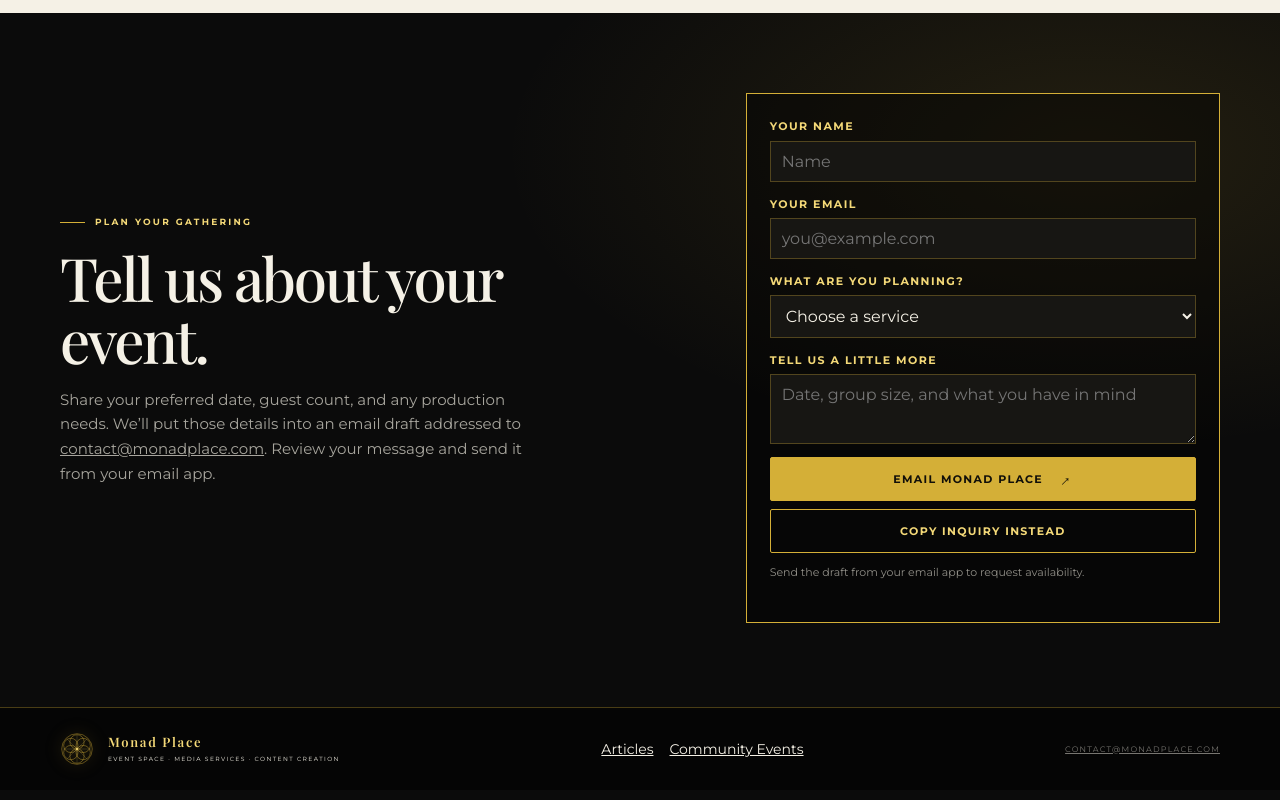
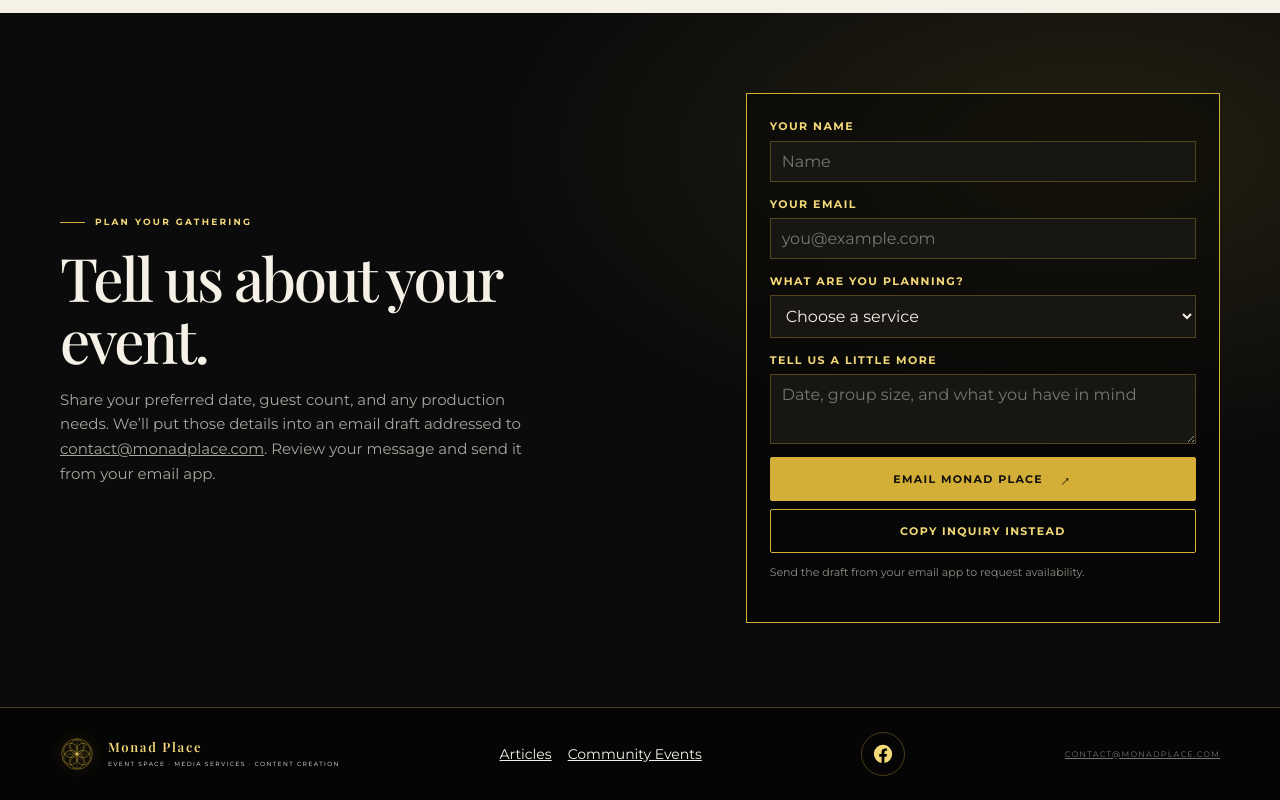
Before and after one commit to Monadplace/Monad-Place, a plain HTML site: page index.html in a window 1280 px wide. Shown: the part 4350-5150 px from the top of the page. Drawn offline with nearby package versions, Linux system fonts and the light colour scheme; files whose address does not match are found by name.

Commit message:
Link Facebook page from the homepage footer

```diff
--- a/index.html
+++ b/index.html
@@ -147,6 +147,8 @@
     .footer .brand-icon { width: 34px; height: 34px; }
     .footer .brand-name { font-size: 13px; }
     .footer .brand-tag { font-size: 6px; }
+    .footer-facebook { display: inline-grid; place-items: center; width: 44px; height: 44px; color: var(--gold-light); border: 1px solid var(--line); border-radius: 50%; }
+    .footer-facebook:hover { background: var(--gold-light); color: var(--black); }
     .footer-note { margin: 0; color: rgba(245,241,230,.48); font-size: 8px; letter-spacing: .15em; text-align: right; text-transform: uppercase; }
     .sr-only { position: absolute; width: 1px; height: 1px; padding: 0; margin: -1px; overflow: hidden; clip: rect(0,0,0,0); white-space: nowrap; border: 0; }
     :focus-visible { outline: 2px solid var(--gold-light); outline-offset: 3px; }
@@ -369,6 +371,9 @@
     <div class="wrap footer-row">
       <a class="brand" href="#home" aria-label="Monad Place home"><svg class="brand-icon" aria-hidden="true"><use href="#monad-flower"/></svg><span class="brand-text"><span class="brand-name">Monad Place</span><span class="brand-tag">Event Space · Media Services · Content Creation</span></span></a>
       <nav class="community-footer" aria-label="More from Monad Place"><a href="articles/">Articles</a><a href="events/">Community Events</a></nav>
+      <a href="https://www.facebook.com/profile.php?id=61597042102422" aria-label="Monad Place on Facebook" class="footer-facebook">
+        <svg width="22" height="22" viewBox="0 0 24 24" fill="currentColor" aria-hidden="true" focusable="false"><path d="M22 12a10 10 0 1 0-11.56 9.88v-6.99H7.9V12h2.54V9.8c0-2.51 1.5-3.9 3.78-3.9 1.1 0 2.25.2 2.25.2v2.47H15.2c-1.24 0-1.63.77-1.63 1.56V12h2.78l-.44 2.89h-2.34v6.99A10 10 0 0 0 22 12Z"/></svg>
+      </a>
       <p class="footer-note"><a href="mailto:contact@monadplace.com">contact@monadplace.com</a></p>
     </div>
   </footer>
```
